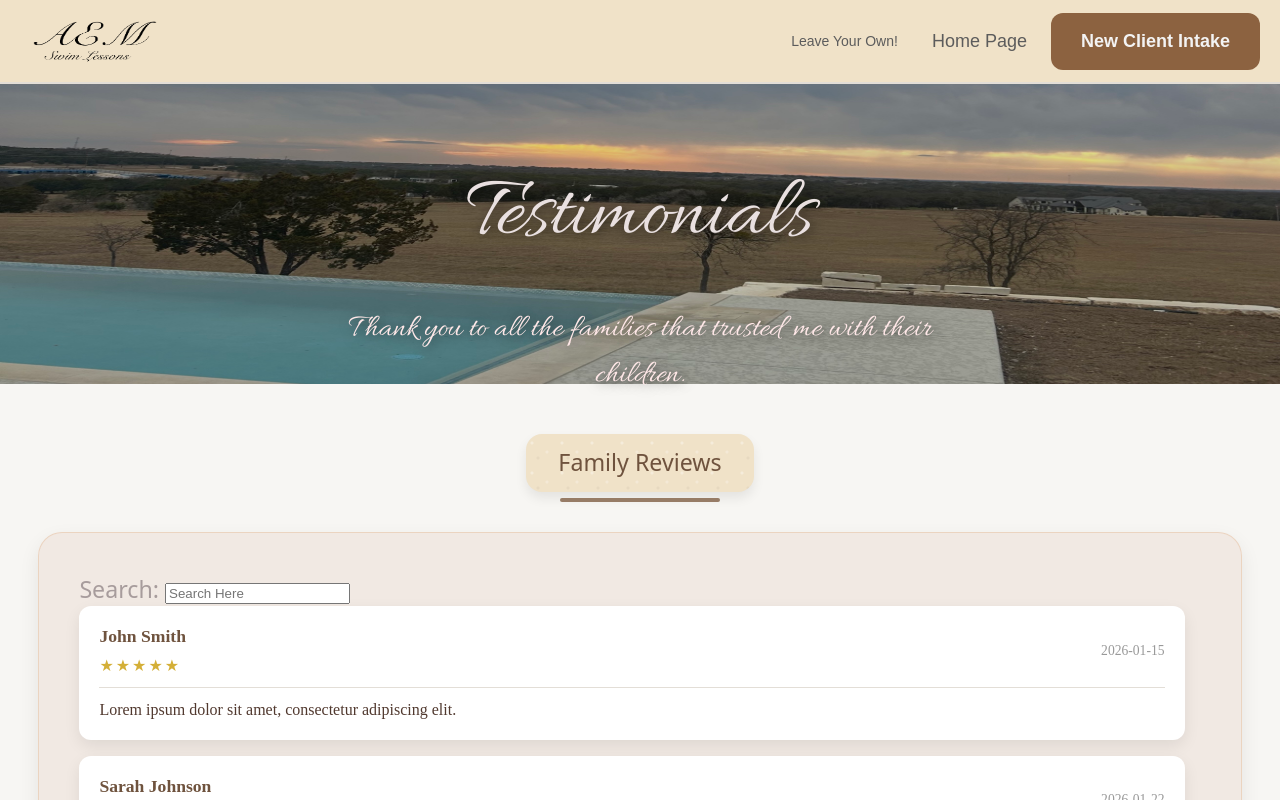
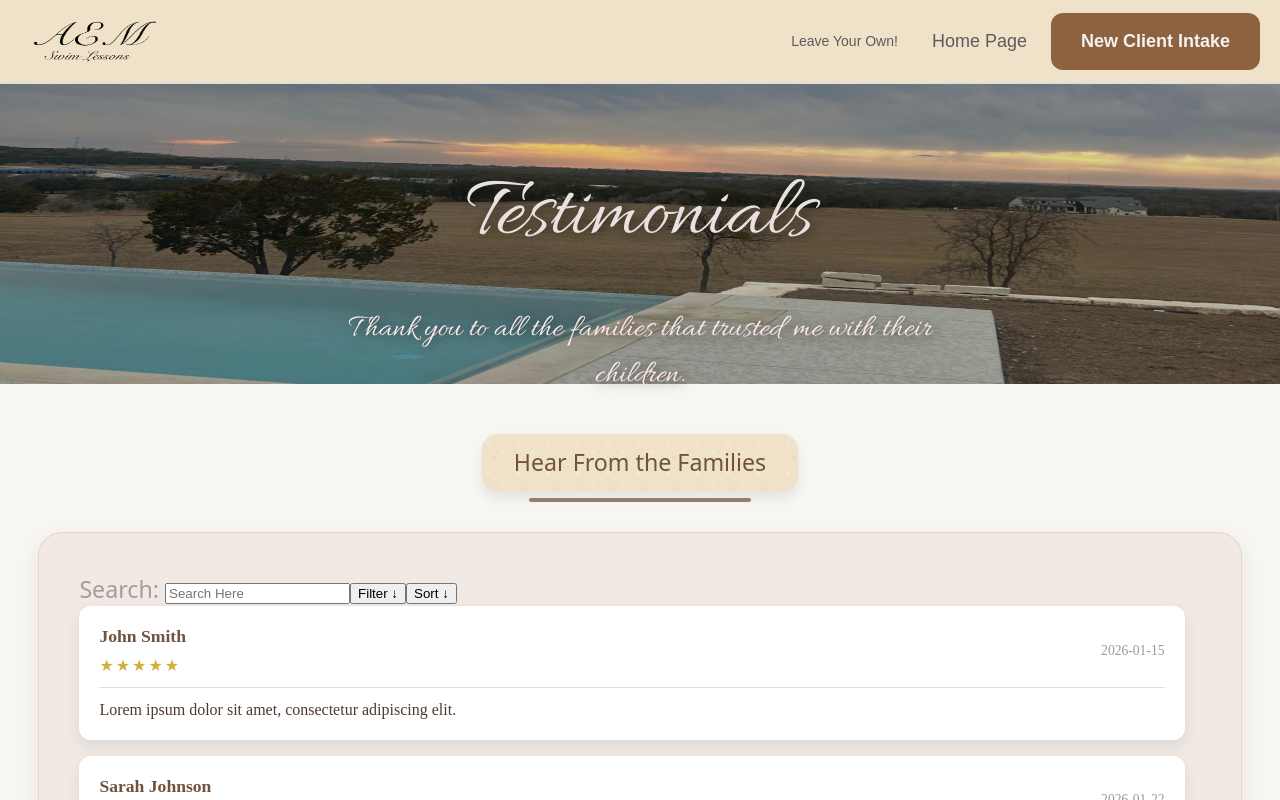
Before and after one commit to Treyman33/ava-website, a React (Vite) app: page /ava-website/testimonials in a window 1280 px wide. Shown: the top 800 px of the page. Built offline with nearby package versions, Linux system fonts and the light colour scheme.

Commit message:
Update: Added Filtering and Sorting to Testimonials

```diff
--- a/src/pages/Testimonials.jsx
+++ b/src/pages/Testimonials.jsx
@@ -3,9 +3,15 @@ import aw4 from '../assets/aw4.jpg'
 import testimonials from '../data/testimonials.js'
 import { useState } from 'react'
 
+
 function Testimonials() {
     const [searchTerm, setSearchTerm] = useState('');
+    const [filterStars, setFilterTerm] = useState(0);
+    const [dropDown, setDropDown] = useState(false);
+    const [dropDown2, setDropDown2] = useState(false);
+    const [sortTerm, setSortTerm] = useState('');
     let filteredTestimonials;
+    let sortedTestimonials;
     if (searchTerm === ""){filteredTestimonials = testimonials}
     else {
     let lowerSearchTerm = searchTerm.toLowerCase()
@@ -19,8 +25,72 @@ function Testimonials() {
             review.includes(lowerSearchTerm)
         )
     })
-}
+    }
+    if (filterStars !== 0){
+        filteredTestimonials = filteredTestimonials.filter(testimonial => {
+            return (
+                testimonial.rating === filterStars
+            )
+        })
+    }
+    if (sortTerm === ''){sortedTestimonials = filteredTestimonials}
+    else if (sortTerm === 'fnAZ') {
+        sortedTestimonials = filteredTestimonials.toSorted((a,b) => a.firstName.localeCompare(b.firstName))
+    }
+    else if (sortTerm === 'fnZA') {
+        sortedTestimonials = filteredTestimonials.toSorted((a,b) => b.firstName.localeCompare(a.firstName))
+    }
+    else if (sortTerm === 'lnAZ') {
+        sortedTestimonials = filteredTestimonials.toSorted((a,b) => a.lastName.localeCompare(b.lastName))
+    }
+    else if (sortTerm === 'lnZA') {
+        sortedTestimonials = filteredTestimonials.toSorted((a,b) => b.lastName.localeCompare(a.lastName))
+    }
+    else if (sortTerm === 'rDsc') {
+        sortedTestimonials = filteredTestimonials.toSorted((a,b) => b.rating - a.rating)
+    }
+    else if (sortTerm === 'rAsc') {
+        sortedTestimonials = filteredTestimonials.toSorted((a,b) => a.rating - b.rating)
+    }
+    else if (sortTerm === 'dDsc') {
+        sortedTestimonials = filteredTestimonials.toSorted((a,b) => a.dateSubmitted.localeCompare(b.dateSubmitted))
+    }
+    else if (sortTerm === 'dAsc') {
+        sortedTestimonials = filteredTestimonials.toSorted((a,b) => b.dateSubmitted.localeCompare(a.dateSubmitted))
+    }
+    function dropDownMenu(){
+
+        if (dropDown === true){
+            return(
+                <div className = "t-dropdown-menu">
+                    <button onClick={() => {setFilterTerm(5) , setDropDown(false)}}> 5 Star Reviews</button>
+                    <button onClick={() => {setFilterTerm(4) , setDropDown(false)}}> 4 Star Reviews</button>
+                    <button onClick={() => {setFilterTerm(3) , setDropDown(false)}}> 3 Star Reviews</button>
+                    <button onClick={() => {setFilterTerm(2) , setDropDown(false)}}> 2 Star Reviews</button>
+                    <button onClick={() => {setFilterTerm(1) , setDropDown(false)}}> 1 Star Reviews</button>
+                </div>
+            )
+        }
+    }
+    function dropDownMenu2(){
+
+        if (dropDown2 === true){
+            return(
+                <div className = "t-dropdown-menu-2">
+                    <button onClick={() => {setSortTerm("fnAZ") , setDropDown2(false)}}> First Names: A → Z</button>
+                    <button onClick={() => {setSortTerm("fnZA") , setDropDown2(false)}}> First Names: Z → A</button>
+                    <button onClick={() => {setSortTerm("lnAZ") , setDropDown2(false)}}> Last Names: A → Z</button>
+                    <button onClick={() => {setSortTerm("lnZA") , setDropDown2(false)}}> Last Names: Z → A</button>
+                    <button onClick={() => {setSortTerm("rDsc") , setDropDown2(false)}}> Reviews: 5 → 1</button>
+                    <button onClick={() => {setSortTerm("rAsc") , setDropDown2(false)}}> Reviews: 1 → 5</button>
+                    <button onClick={() => {setSortTerm("dDsc") , setDropDown2(false)}}> Date: New → Old</button>
+                    <button onClick={() => {setSortTerm("dAsc") , setDropDown2(false)}}> Date: Old → New</button>
+                </div>
+            )
+        }
+    }
     return (
+
         <>
         <Navbar3/>
         <section id="hero" className="hero"> <img src={aw4} alt="Swimming lessons hero" className="t-hero-img" />
@@ -31,7 +101,7 @@ function Testimonials() {
         </section>
         <section className="t-section">
             <h2 className="section-title">
-                Family Reviews
+                Hear From the Families
             </h2>
 
             <div className="t-box">
@@ -39,9 +109,16 @@ function Testimonials() {
                 <label>
                     Search: <input className = "t-search" value = {searchTerm} onChange={e => setSearchTerm(e.target.value)} placeholder="Search Here" />
                 </label>
-
+                <button className= "t-dropdown" onClick={() => setDropDown(!dropDown)}>
+                    Filter ↓
+                </button>
+                {dropDownMenu()}
+                <button className= "t-dropdown" onClick={() => setDropDown2(!dropDown2)}>
+                    Sort ↓
+                </button>
+                {dropDownMenu2()}
                 {/* Review List */}
-                {filteredTestimonials.map((t) => (
+                {sortedTestimonials.map((t) => (
                     <div className="t-testimonial-card" key={t.id}>
                         <div className="t-testimonial-header">
                             <div className="t-testimonial-info">
```
